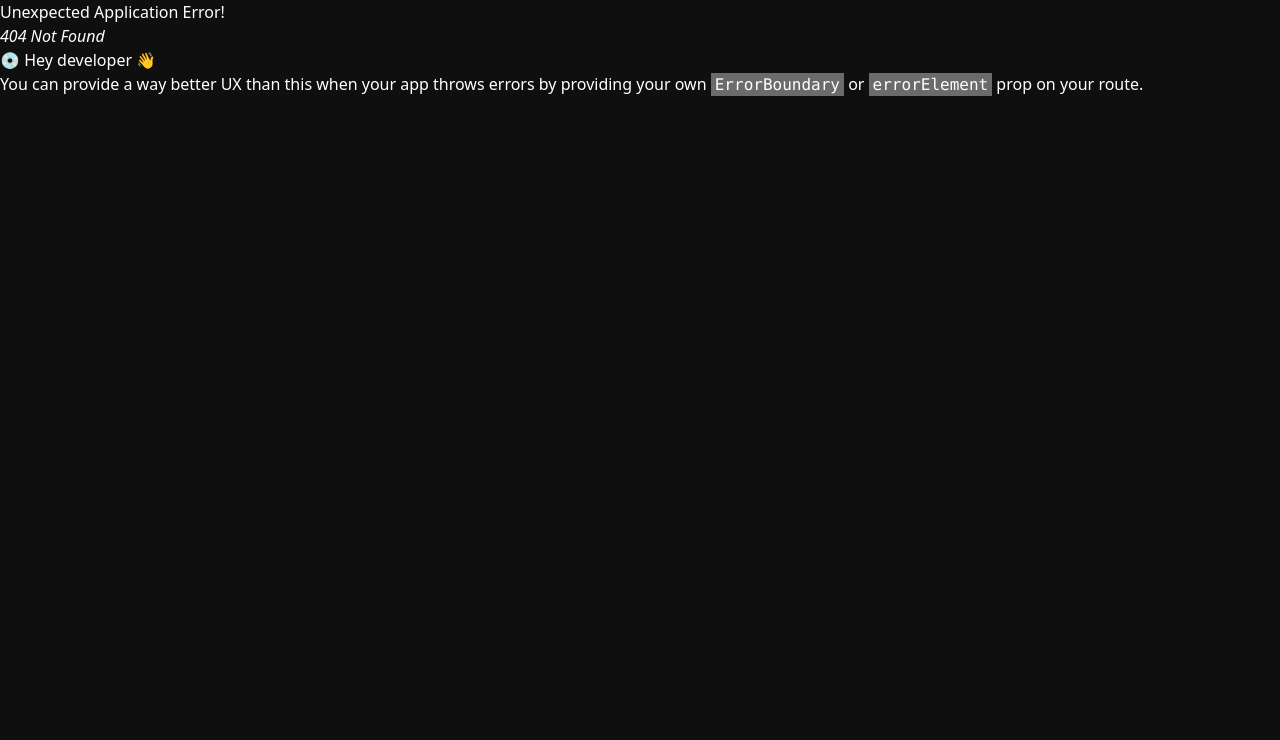
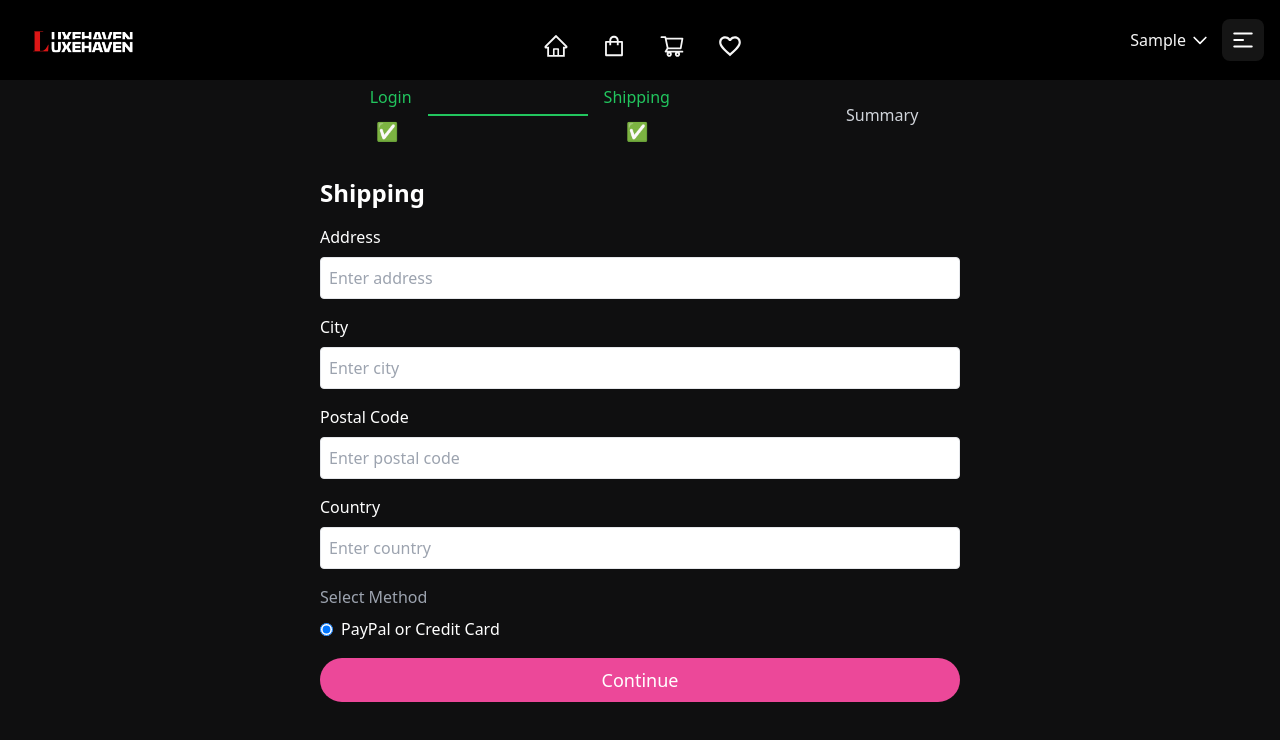
Before and after one commit to heamlk/LuxeHaven, a React (Vite) app in the folder frontend/: page /shipping in a window 1280 px wide. Before the commit this address had no page. Shown: the top 740 px of the page. Built offline with nearby package versions, Linux system fonts and the light colour scheme; sample sign-in values are in the browser's storage.

Commit message:
Shipping page

```diff
--- /dev/null
+++ b/frontend/src/components/ProgressSteps.jsx
@@ -0,0 +1,39 @@
+const ProgressSteps = ({ step1, step2, step3 }) => {
+  return (
+    <div className="flex justify-center items-center space-x-4">
+      <div className={`${step1 ? "text-green-500" : "text-gray-300"}`}>
+        <span className="ml-2">Login</span>
+        <div className="mt-2 text-lg text-center">✅</div>
+      </div>
+
+      {step2 && (
+        <>
+          {step1 && <div className="h-0.5 w-[10rem] bg-green-500"></div>}
+          <div className={`${step1 ? "text-green-500" : "text-gray-300"}`}>
+            <span>Shipping</span>
+            <div className="mt-2 text-lg text-center">✅</div>
+          </div>
+        </>
+      )}
+
+      <>
+        {step1 && step2 && step3 ? (
+          <div className="h-0.5 w-[10rem] bg-green-500"></div>
+        ) : (
+          ""
+        )}
+
+        <div className={`${step3 ? "text-green-500" : "text-gray-300"}`}>
+          <span className={`${!step3 ? "ml-[10rem]" : ""}`}>Summary</span>
+          {step1 && step2 && step3 ? (
+            <div className="mt-2 text-lg text-center">✅</div>
+          ) : (
+            ""
+          )}
+        </div>
+      </>
+    </div>
+  );
+};
+
+export default ProgressSteps;
--- a/frontend/src/main.jsx
+++ b/frontend/src/main.jsx
@@ -32,6 +32,8 @@ import ProductDetails from "./pages/Products/ProductDetails.jsx";
 import Cart from "./pages/Cart.jsx";
 import Shop from "./pages/Shop.jsx";
 
+import Shipping from "./pages/Orders/Shipping.jsx";
+
 const router = createBrowserRouter(
   createRoutesFromElements(
     <Route path="/" element={<App />}>
@@ -46,6 +48,7 @@ const router = createBrowserRouter(
       {/* Registered users */}
       <Route path="" element={<PrivateRoute />}>
         <Route path="/profile" element={<Profile />} />
+        <Route path="/shipping" element={<Shipping />} />
       </Route>
 
       {/* Admin */}
--- /dev/null
+++ b/frontend/src/pages/Orders/Shipping.jsx
@@ -0,0 +1,120 @@
+import { useEffect, useState } from "react";
+import { useDispatch, useSelector } from "react-redux";
+import { useNavigate } from "react-router-dom";
+import {
+  saveShippingAddress,
+  savePaymentMethod,
+} from "../../redux/features/cart/cartSlice";
+import ProgressSteps from "../../components/ProgressSteps";
+
+const Shipping = () => {
+  const cart = useSelector((state) => state.cart);
+  const { shippingAddress } = cart;
+
+  const [paymentMethod, setPaymentMethod] = useState("PayPal");
+  const [address, setAddress] = useState(shippingAddress.address || "");
+  const [city, setCity] = useState(shippingAddress.city || "");
+  const [postalCode, setPostalCode] = useState(
+    shippingAddress.postalCode || ""
+  );
+  const [country, setCountry] = useState(shippingAddress.country || "");
+
+  const dispatch = useDispatch();
+  const navigate = useNavigate();
+
+  const submitHandler = (e) => {
+    e.preventDefault();
+
+    dispatch(saveShippingAddress({ address, city, postalCode, country }));
+    dispatch(savePaymentMethod(paymentMethod));
+    navigate("/placeorder");
+  };
+
+  // Payment
+  useEffect(() => {
+    if (!shippingAddress.address) {
+      navigate("/shipping");
+    }
+  }, [navigate, shippingAddress]);
+
+  return (
+    <div className="container mx-auto mt-10">
+      <ProgressSteps step1 step2 />
+      <div className="mt-[2rem] flex justify-around items-center flex-wrap">
+        <form onSubmit={submitHandler} className="w-[40rem]">
+          <h1 className="text-2xl font-semibold mb-4">Shipping</h1>
+          <div className="mb-4">
+            <label className="block text-white mb-2">Address</label>
+            <input
+              type="text"
+              className="w-full p-2 border rounded"
+              placeholder="Enter address"
+              value={address}
+              required
+              onChange={(e) => setAddress(e.target.value)}
+            />
+          </div>
+          <div className="mb-4">
+            <label className="block text-white mb-2">City</label>
+            <input
+              type="text"
+              className="w-full p-2 border rounded"
+              placeholder="Enter city"
+              value={city}
+              required
+              onChange={(e) => setCity(e.target.value)}
+            />
+          </div>
+          <div className="mb-4">
+            <label className="block text-white mb-2">Postal Code</label>
+            <input
+              type="text"
+              className="w-full p-2 border rounded"
+              placeholder="Enter postal code"
+              value={postalCode}
+              required
+              onChange={(e) => setPostalCode(e.target.value)}
+            />
+          </div>
+          <div className="mb-4">
+            <label className="block text-white mb-2">Country</label>
+            <input
+              type="text"
+              className="w-full p-2 border rounded"
+              placeholder="Enter country"
+              value={country}
+              required
+              onChange={(e) => setCountry(e.target.value)}
+            />
+          </div>
+          <div className="mb-4">
+            <label className="block text-gray-400">Select Method</label>
+            <div className="mt-2">
+              <label className="inline-flex items-center">
+                <input
+                  type="radio"
+                  className="form-radio text-pink-500"
+                  name="paymentMethod"
+                  value="PayPal"
+                  checked={paymentMethod === "PayPal"}
+                  onChange={(e) => setPaymentMethod(e.target.value)}
+                />
+
+                <span className="ml-2">PayPal or Credit Card</span>
+              </label>
+            </div>
+          </div>
+
+          <button
+            className="bg-pink-500 text-white py-2 px-4 rounded-full text-lg w-full"
+            type="submit"
+          >
+            Continue
+          </button>
+        </form>
+      </div>
+    </div>
+  );
+};
+
+export default Shipping;
```
